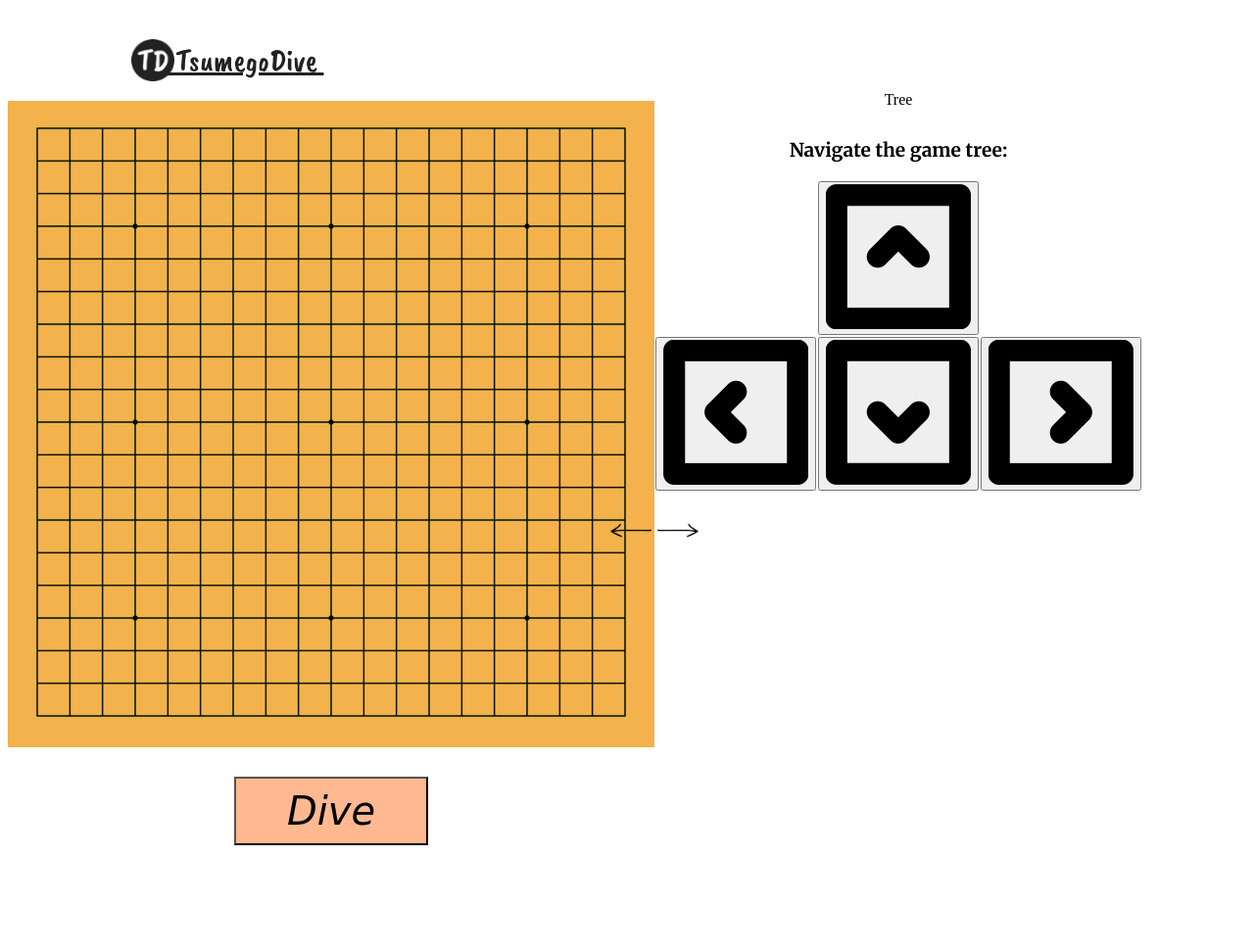
After one commit to niaranda/tsumego-dive, a Flask app: page /solve in a window 1280 px wide. The commit adds this page. Shown: the whole page at 98% size. Run offline with Flask 2, Linux system fonts and the light colour scheme; some libraries are stand-ins or nearby versions; some web fonts are replaced.

Commit message:
App - Added solve page

```diff
--- a/app.py
+++ b/app.py
@@ -6,3 +6,7 @@ app = Flask(__name__, static_folder="app/static", template_folder="app/templates
 @app.route("/")
 def index():
     return render_template('index.html')
+
+@app.route("/solve")
+def solve():
+    return render_template('solve.html')
--- a/app/static/css/styles.css
+++ b/app/static/css/styles.css
@@ -30,20 +30,12 @@ table {
   empty-cells: show;
   border-collapse: collapse;
   border-spacing: 0;
+  display: inline-block;
 }
 
 tr {
   line-height: 0px;
   font-size: 0;
-}
-
-td {
-  height: 33.3px;
-  width: 33.3px;
-  padding: 0;
-  text-align: center;
-  display: inline-block;
-  white-space: nowrap;
 }
 
 .stone-btn {
@@ -103,9 +95,57 @@ td {
   text-align: left;
 }
 
+.board-pos {
+  height: 33.3px;
+  width: 33.3px;
+  padding: 0;
+  text-align: center;
+  display: inline-block;
+  white-space: nowrap;
+}
+
 .stone {
   height: 30px;
   width: 30px;
+}
+
+.split {
+    display: flex;
+    flex-direction: row;
+}
+
+.gutter {
+    background-color: #555555;
+}
+
+.gutter.gutter-horizontal {
+    cursor: col-resize;
+}
+
+.arrow {
+  width: 3rem;
+  position: absolute;
+  top: 50%;
+}
+
+.arrow-key {
+  height: 3rem;
+}
+
+#right-arrow {
+  left: 0;
+}
+
+#left-arrow {
+  right: 0;
+}
+
+#split-board {
+  position: relative;
+}
+
+#split-tree {
+  position: relative;
 }
 
 #logo-div {
--- a/app/static/js/index.js
+++ b/app/static/js/index.js
@@ -61,12 +61,12 @@ $("#start-btn").click(function() {
 })
 
 // Set board positions index
- $("td").each(function(index) {
+ $(".board-pos").each(function(index) {
   $(this).data("index", index);
 })
 
 // Insertions
-$("td").click(function() {
+$(".board-pos").click(function() {
   if (insertColor === undefined) {
     return;
   }
--- /dev/null
+++ b/app/static/js/solve.js
@@ -0,0 +1,17 @@
+
+Split(['#split-board', '#split-tree'], {
+  minSize: [800, 300],
+  gutterSize: 4,
+  snapOffset: 0,
+  dragInterval: 2,
+  sizes: [70, 30],
+  onDragStart: function(sizes) {
+    $(".arrow").remove();
+  }
+})
+
+$("nav").css("width", "90%");
+$("nav").css("min-width", "1000px");
+
+$("#content-div").css("width", "90%");
+$("#content-div").css("min-width", "1000px");
--- a/app/templates/index.html
+++ b/app/templates/index.html
@@ -19,7 +19,7 @@
         {% for row_num in range(19) %}
           <tr>
             {% for col_num in range(19) %}
-              <td></td>
+              <td class="board-pos"></td>
             {% endfor %}
         </tr>
         {% endfor %}
--- /dev/null
+++ b/app/templates/solve.html
@@ -0,0 +1,65 @@
+{% extends "base.html" %}
+{% block content %}
+<div class="split">
+  <div id="split-board">
+    <div class="board">
+      <div class="board-positions">
+        <table cellspacing="0">
+          {% for row_num in range(19) %}
+            <tr>
+              {% for col_num in range(19) %}
+                <td class="board-pos"></td>
+              {% endfor %}
+          </tr>
+          {% endfor %}
+        </table>
+      </div>
+    </div>
+    <button id="start-btn" type="button" name="done">Dive</button>
+    <img class="arrow" id="left-arrow" src="static/images/left-arrow.png" alt="">
+  </div>
+
+  <div id="split-tree">
+    <img class="arrow" id="right-arrow" src="static/images/right-arrow.png" alt="">
+    Tree
+
+    <div class="bottom-container">
+      <h3>Navigate the game tree:</h3>
+      <table>
+        <tr>
+          <td class="arrow-key"></td>
+          <td class="arrow-key">
+            <button id="arrow-key-up" type="button" name="button">
+              <img src="{{ url_for('static', filename='images/arrow-key-up.png') }}" alt="">
+            </button>
+          </td>
+          <td class="arrow-key"></td>
+        </tr>
+        <tr>
+          <td class="arrow-key">
+            <button id="arrow-key-left" type="button" name="button">
+              <img src="{{ url_for('static', filename='images/arrow-key-left.png') }}" alt="">
+            </button>
+          </td>
+          <td class="arrow-key"><button id="arrow-key-down" type="button" name="button">
+            <img src="{{ url_for('static', filename='images/arrow-key-down.png') }}" alt="">
+          </button>
+          </td>
+          <td class="arrow-key"><button id="arrow-key-right" type="button" name="button">
+            <img src="{{ url_for('static', filename='images/arrow-key-right.png') }}" alt="">
+          </button>
+          </td>
+        </tr>
+      </table>
+    </div>
+  </div>
+
+</div>
+
+{% endblock %}
+
+{% block scripts %}
+  {{ super() }}
+  <script src="https://unpkg.com/split.js/dist/split.min.js"></script>
+  <script src="{{ url_for('static', filename='js/solve.js') }}" charset="utf-8"></script>
+{% endblock %}
```
Also changed, not shown: app/static/images/arrow-key-down.png (added), app/static/images/arrow-key-left.png (added), app/static/images/arrow-key-right.png (added), app/static/images/arrow-key-up.png (added), app/static/images/left-arrow.png (added), app/static/images/right-arrow.png (added).
